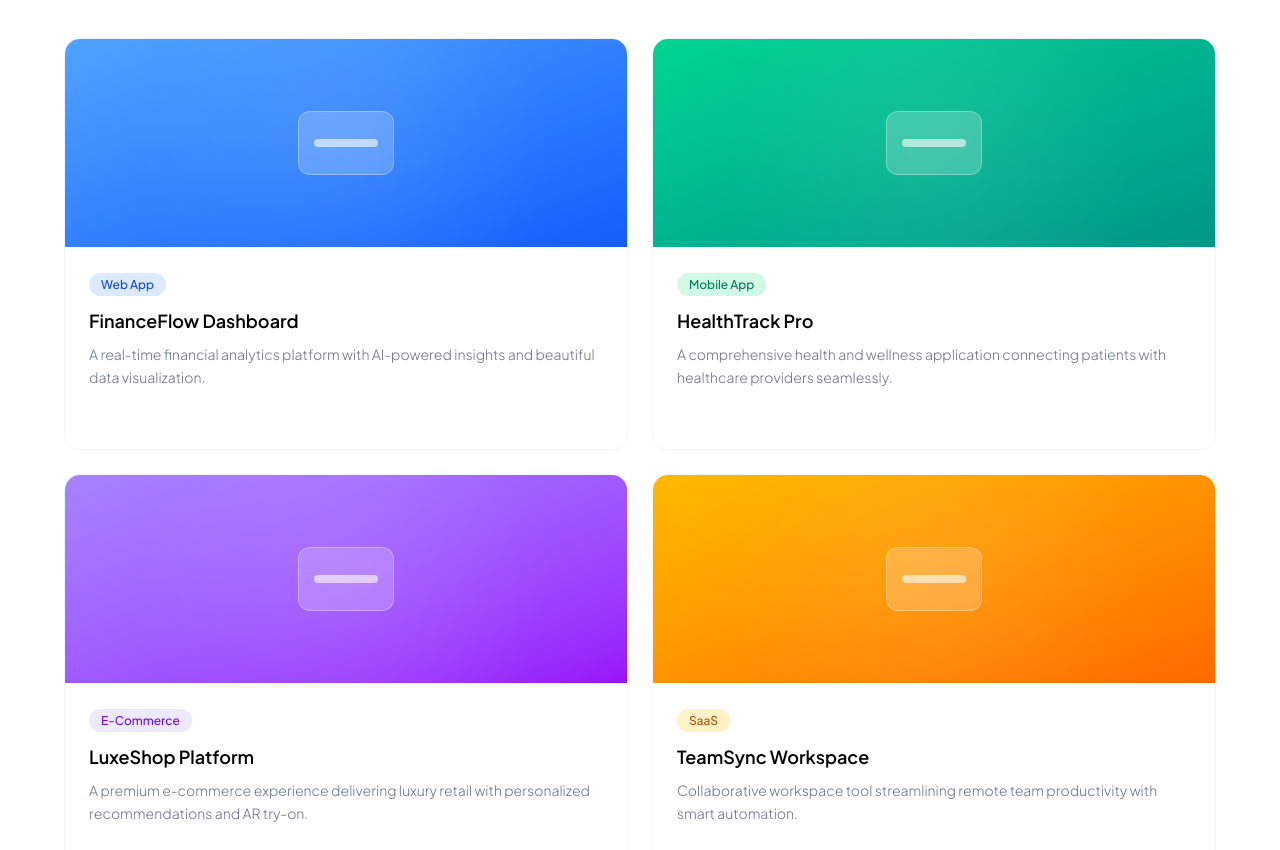
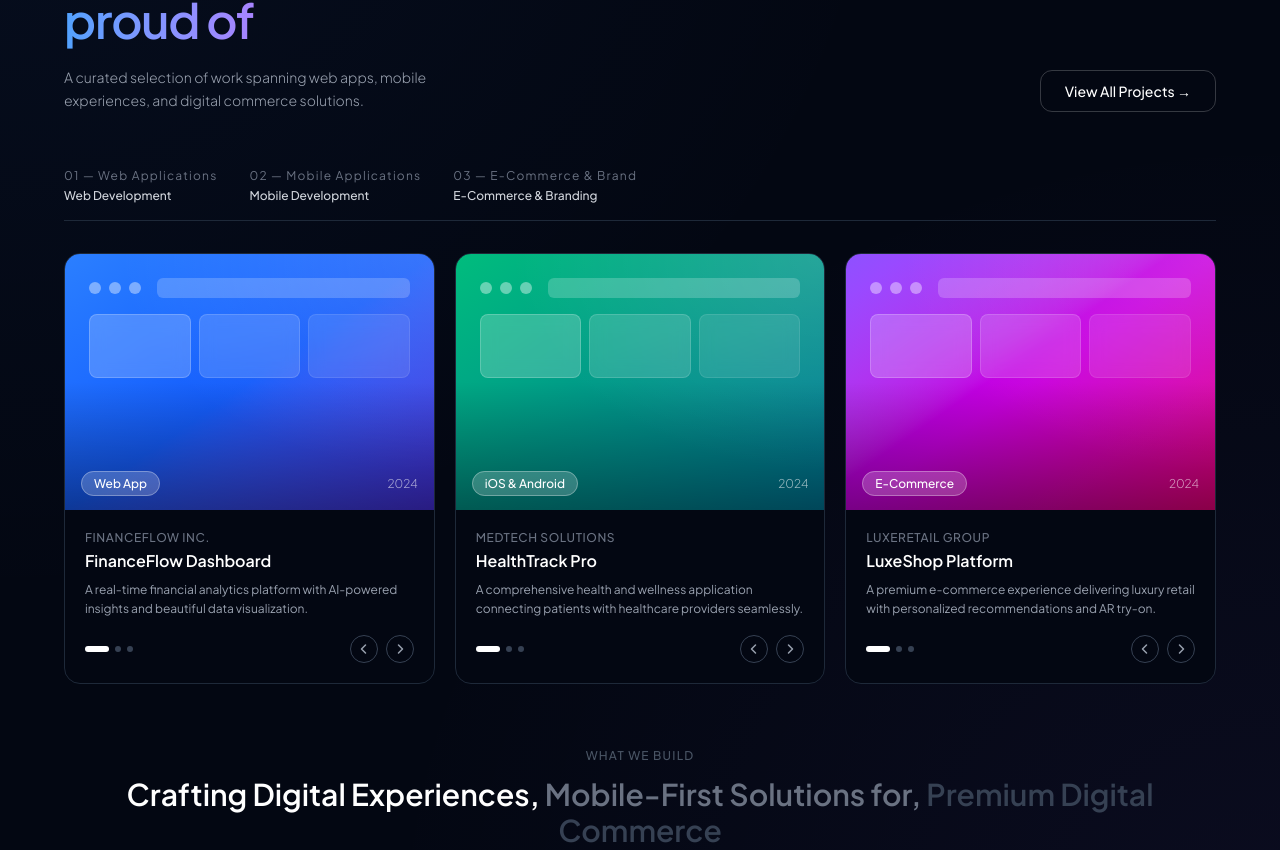
Before and after one commit to Prempujara/seravion, a Next.js app: page / in a window 1280 px wide. Shown: the part 2590-3440 px from the top of the page. Built offline with nearby package versions, Linux system fonts and the light colour scheme.

Commit message:
feat(works): add page with three sliders and animations

```diff
--- a/components/work/work.tsx
+++ b/components/work/work.tsx
@@ -1,83 +1,339 @@
-const projects = [
+"use client";
+
+import { useState, useEffect, useCallback } from "react";
+
+const sliders = [
+  {
+    id: 1,
+    label: "01 — Web Applications",
+    heading: "Crafting Digital Experiences That Convert",
+    subheading: "Web Development",
+    projects: [
       {
         tag: "Web App",
         title: "FinanceFlow Dashboard",
         desc: "A real-time financial analytics platform with AI-powered insights and beautiful data visualization.",
-    gradient: "from-blue-400 to-blue-600",
-    accent: "bg-blue-100 text-blue-700",
-  },
-  {
-    tag: "Mobile App",
-    title: "HealthTrack Pro",
-    desc: "A comprehensive health and wellness application connecting patients with healthcare providers seamlessly.",
-    gradient: "from-emerald-400 to-teal-600",
-    accent: "bg-emerald-100 text-emerald-700",
-  },
-  {
-    tag: "E-Commerce",
-    title: "LuxeShop Platform",
-    desc: "A premium e-commerce experience delivering luxury retail with personalized recommendations and AR try-on.",
-    gradient: "from-violet-400 to-purple-600",
-    accent: "bg-violet-100 text-violet-700",
+        gradient: "from-blue-500 via-blue-600 to-indigo-700",
+        year: "2024",
+        client: "FinanceFlow Inc.",
       },
       {
         tag: "SaaS",
         title: "TeamSync Workspace",
         desc: "Collaborative workspace tool streamlining remote team productivity with smart automation.",
-    gradient: "from-amber-400 to-orange-500",
-    accent: "bg-amber-100 text-amber-700",
+        gradient: "from-violet-500 via-purple-600 to-indigo-700",
+        year: "2024",
+        client: "TeamSync Ltd.",
+      },
+      {
+        tag: "Dashboard",
+        title: "Analytics Hub",
+        desc: "A centralized analytics platform that unifies data from multiple sources into actionable insights.",
+        gradient: "from-cyan-500 via-teal-600 to-blue-700",
+        year: "2023",
+        client: "DataBridge Corp.",
+      },
+    ],
+  },
+  {
+    id: 2,
+    label: "02 — Mobile Applications",
+    heading: "Mobile-First Solutions for Modern Users",
+    subheading: "Mobile Development",
+    projects: [
+      {
+        tag: "iOS & Android",
+        title: "HealthTrack Pro",
+        desc: "A comprehensive health and wellness application connecting patients with healthcare providers seamlessly.",
+        gradient: "from-emerald-500 via-teal-600 to-cyan-700",
+        year: "2024",
+        client: "MedTech Solutions",
+      },
+      {
+        tag: "Mobile App",
+        title: "FoodieMap",
+        desc: "Restaurant discovery app with AR-powered menus and social dining experiences across 50+ cities.",
+        gradient: "from-orange-500 via-red-500 to-rose-600",
+        year: "2024",
+        client: "Foodie Labs",
+      },
+      {
+        tag: "Fintech",
+        title: "PaySwift Wallet",
+        desc: "Secure mobile payment solution with biometric authentication and instant cross-border transfers.",
+        gradient: "from-amber-500 via-orange-500 to-red-600",
+        year: "2023",
+        client: "Swift Payments",
+      },
+    ],
+  },
+  {
+    id: 3,
+    label: "03 — E-Commerce & Brand",
+    heading: "Premium Digital Commerce Experiences",
+    subheading: "E-Commerce & Branding",
+    projects: [
+      {
+        tag: "E-Commerce",
+        title: "LuxeShop Platform",
+        desc: "A premium e-commerce experience delivering luxury retail with personalized recommendations and AR try-on.",
+        gradient: "from-violet-500 via-fuchsia-600 to-pink-600",
+        year: "2024",
+        client: "LuxeRetail Group",
+      },
+      {
+        tag: "Brand Identity",
+        title: "Aura Cosmetics",
+        desc: "Complete brand identity and digital presence for a luxury cosmetics brand entering global markets.",
+        gradient: "from-pink-500 via-rose-500 to-red-500",
+        year: "2023",
+        client: "Aura Beauty",
+      },
+      {
+        tag: "Marketplace",
+        title: "CraftHub Market",
+        desc: "A curated marketplace for independent artisans with AI-powered product discovery and creator analytics.",
+        gradient: "from-green-500 via-emerald-500 to-teal-600",
+        year: "2023",
+        client: "CraftHub Inc.",
+      },
+    ],
   },
 ];
 
+const WorkSlider = ({
+  slider,
+  isActive,
+  delayMs,
+}: {
+  slider: (typeof sliders)[0];
+  isActive: boolean;
+  delayMs: number;
+}) => {
+  const [activeProject, setActiveProject] = useState(0);
+  const [animating, setAnimating] = useState(false);
+  const [slideDir, setSlideDir] = useState<"left" | "right">("right");
+
+  const goTo = useCallback(
+    (index: number) => {
+      if (animating || index === activeProject) return;
+      setSlideDir(index > activeProject ? "right" : "left");
+      setAnimating(true);
+      setTimeout(() => {
+        setActiveProject(index);
+        setAnimating(false);
+      }, 350);
+    },
+    [animating, activeProject]
+  );
+
+  const prev = () => goTo((activeProject - 1 + slider.projects.length) % slider.projects.length);
+  const next = () => goTo((activeProject + 1) % slider.projects.length);
+
+  const project = slider.projects[activeProject];
+
+  return (
+    <div
+      className={`
+        relative rounded-2xl overflow-hidden bg-gray-950 border border-gray-800
+        transition-all duration-700 ease-out
+        ${isActive ? "opacity-100 scale-100 translate-y-0" : "opacity-0 scale-95 translate-y-8"}
+      `}
+      style={{
+        transitionDelay: isActive ? `${delayMs}ms` : "0ms",
+      }}
+    >
+      {/* Background gradient card */}
+      <div
+        className={`
+          relative h-56 sm:h-64 bg-gradient-to-br ${project.gradient}
+          transition-all duration-350 ease-in-out overflow-hidden
+          ${animating ? (slideDir === "right" ? "-translate-x-full opacity-0" : "translate-x-full opacity-0") : "translate-x-0 opacity-100"}
+        `}
+      >
+        {/* Decorative elements */}
+        <div className="absolute inset-0 bg-[radial-gradient(ellipse_at_top_right,rgba(255,255,255,0.15),transparent_60%)]" />
+        <div className="absolute bottom-0 left-0 right-0 h-1/2 bg-gradient-to-t from-black/40 to-transparent" />
+
+        {/* Mock UI elements */}
+        <div className="absolute top-6 left-6 right-6">
+          <div className="flex items-center gap-2 mb-4">
+            <div className="w-3 h-3 rounded-full bg-white/40" />
+            <div className="w-3 h-3 rounded-full bg-white/40" />
+            <div className="w-3 h-3 rounded-full bg-white/40" />
+            <div className="flex-1 h-5 rounded-md bg-white/20 ml-2" />
+          </div>
+          <div className="grid grid-cols-3 gap-2">
+            <div className="h-16 rounded-lg bg-white/20 backdrop-blur-sm border border-white/20" />
+            <div className="h-16 rounded-lg bg-white/15 backdrop-blur-sm border border-white/15" />
+            <div className="h-16 rounded-lg bg-white/10 backdrop-blur-sm border border-white/10" />
+          </div>
+        </div>
+
+        {/* Tag */}
+        <div className="absolute bottom-4 left-4">
+          <span className="bg-white/20 backdrop-blur-sm text-white text-xs font-medium px-3 py-1 rounded-full border border-white/30">
+            {project.tag}
+          </span>
+        </div>
+
+        {/* Year */}
+        <div className="absolute bottom-4 right-4">
+          <span className="text-white/60 text-xs font-light">{project.year}</span>
+        </div>
+      </div>
+
+      {/* Content */}
+      <div className="p-5">
+        <div
+          className={`
+            transition-all duration-350 ease-in-out
+            ${animating ? "opacity-0 translate-y-4" : "opacity-100 translate-y-0"}
+          `}
+        >
+          <p className="text-gray-500 text-xs font-medium mb-1 tracking-wider uppercase">
+            {project.client}
+          </p>
+          <h3 className="text-white text-base font-semibold leading-snug mb-2">
+            {project.title}
+          </h3>
+          <p className="text-gray-400 text-xs leading-relaxed line-clamp-2">{project.desc}</p>
+        </div>
+
+        {/* Navigation */}
+        <div className="flex items-center justify-between mt-4">
+          <div className="flex gap-1.5">
+            {slider.projects.map((_, i) => (
+              <button
+                key={i}
+                onClick={() => goTo(i)}
+                className={`h-1.5 rounded-full transition-all duration-300 ${
+                  i === activeProject ? "w-6 bg-white" : "w-1.5 bg-gray-700 hover:bg-gray-500"
+                }`}
+              />
+            ))}
+          </div>
+          <div className="flex gap-2">
+            <button
+              onClick={prev}
+              className="w-7 h-7 rounded-full border border-gray-700 flex items-center justify-center text-gray-400 hover:border-white hover:text-white transition-all duration-200 hover:scale-110"
+            >
+              <svg width="12" height="12" viewBox="0 0 12 12" fill="none">
+                <path d="M7.5 2L3.5 6L7.5 10" stroke="currentColor" strokeWidth="1.5" strokeLinecap="round" strokeLinejoin="round" />
+              </svg>
+            </button>
+            <button
+              onClick={next}
+              className="w-7 h-7 rounded-full border border-gray-700 flex items-center justify-center text-gray-400 hover:border-white hover:text-white transition-all duration-200 hover:scale-110"
+            >
+              <svg width="12" height="12" viewBox="0 0 12 12" fill="none">
+                <path d="M4.5 2L8.5 6L4.5 10" stroke="currentColor" strokeWidth="1.5" strokeLinecap="round" strokeLinejoin="round" />
+              </svg>
+            </button>
+          </div>
+        </div>
+      </div>
+    </div>
+  );
+};
+
 const Work = () => {
+  const [visible, setVisible] = useState(false);
+
+  useEffect(() => {
+    const observer = new IntersectionObserver(
+      ([entry]) => {
+        if (entry.isIntersecting) {
+          setVisible(true);
+        }
+      },
+      { threshold: 0.1 }
+    );
+
+    const section = document.getElementById("work");
+    if (section) observer.observe(section);
+
+    return () => observer.disconnect();
+  }, []);
+
   return (
-    <section id="work" className="bg-white py-24 px-6">
-      <div className="max-w-6xl mx-auto">
+    <section id="work" className="bg-gray-950 py-24 px-6 relative overflow-hidden">
+      {/* Background decoration */}
+      <div className="absolute inset-0 bg-[radial-gradient(ellipse_at_top_left,rgba(59,130,246,0.06),transparent_50%)]" />
+      <div className="absolute inset-0 bg-[radial-gradient(ellipse_at_bottom_right,rgba(139,92,246,0.06),transparent_50%)]" />
+
+      <div className="max-w-6xl mx-auto relative">
         {/* Section header */}
-        <div className="flex flex-col md:flex-row md:items-end justify-between mb-12 gap-6">
+        <div
+          className={`
+            flex flex-col md:flex-row md:items-end justify-between mb-14 gap-6
+            transition-all duration-700 ease-out
+            ${visible ? "opacity-100 translate-y-0" : "opacity-0 translate-y-8"}
+          `}
+        >
           <div>
-            <div className="inline-flex items-center gap-2 bg-gray-50 border border-gray-200 text-gray-500 text-xs font-medium px-4 py-1.5 rounded-full mb-4">
+            <div className="inline-flex items-center gap-2 bg-white/5 border border-white/10 text-gray-400 text-xs font-medium px-4 py-1.5 rounded-full mb-4">
+              <span className="w-1.5 h-1.5 rounded-full bg-blue-500 animate-pulse" />
               Our Work
             </div>
-            <h2 className="text-3xl md:text-5xl font-semibold text-black tracking-tight leading-tight">
-              Projects we&apos;re proud of
+            <h2 className="text-3xl md:text-5xl font-semibold text-white tracking-tight leading-tight">
+              Projects we&apos;re
+              <br />
+              <span className="text-transparent bg-clip-text bg-gradient-to-r from-blue-400 to-violet-400">
+                proud of
+              </span>
             </h2>
+            <p className="mt-4 text-gray-400 text-sm font-light max-w-md leading-relaxed">
+              A curated selection of work spanning web apps, mobile experiences, and digital commerce solutions.
+            </p>
           </div>
-          <button className="self-start md:self-auto text-sm font-medium text-blue-600 border border-blue-200 hover:bg-blue-50 transition-colors px-6 py-2.5 rounded-xl whitespace-nowrap">
+          <button className="self-start md:self-auto text-sm font-medium text-white border border-white/20 hover:border-white/50 hover:bg-white/5 transition-all duration-200 px-6 py-2.5 rounded-xl whitespace-nowrap">
             View All Projects →
           </button>
         </div>
 
-        {/* Projects grid */}
-        <div className="grid grid-cols-1 md:grid-cols-2 gap-6">
-          {projects.map((project, i) => (
+        {/* Slider labels */}
         <div
-              key={i}
-              className="group rounded-2xl overflow-hidden border border-gray-100 hover:shadow-xl transition-all duration-300 cursor-pointer"
+          className={`
+            hidden md:flex gap-8 mb-8 border-b border-gray-800 pb-4
+            transition-all duration-700 ease-out delay-100
+            ${visible ? "opacity-100 translate-y-0" : "opacity-0 translate-y-6"}
+          `}
         >
-              {/* Thumbnail */}
-              <div className={`bg-gradient-to-br ${project.gradient} h-52 flex items-center justify-center relative overflow-hidden`}>
-                <div className="absolute inset-0 opacity-20 bg-[radial-gradient(circle_at_50%_50%,rgba(255,255,255,0.4),transparent_70%)]" />
-                <div className="w-24 h-16 bg-white/20 rounded-xl backdrop-blur-sm border border-white/30 flex items-center justify-center">
-                  <div className="w-16 h-2 bg-white/60 rounded-full" />
+          {sliders.map((s) => (
+            <div key={s.id} className="flex flex-col gap-1">
+              <span className="text-gray-500 text-xs font-mono tracking-widest">{s.label}</span>
+              <span className="text-gray-300 text-xs font-medium">{s.subheading}</span>
             </div>
+          ))}
         </div>
 
-              {/* Content */}
-              <div className="p-6 bg-white">
-                <span className={`text-xs font-medium px-3 py-1 rounded-full ${project.accent}`}>
-                  {project.tag}
-                </span>
-                <h3 className="mt-3 text-lg font-semibold text-black group-hover:text-blue-600 transition-colors">
-                  {project.title}
+        {/* 3 Sliders Grid */}
+        <div className="grid grid-cols-1 md:grid-cols-3 gap-5">
+          {sliders.map((slider, i) => (
+            <WorkSlider
+              key={slider.id}
+              slider={slider}
+              isActive={visible}
+              delayMs={200 + i * 150}
+            />
+          ))}
+        </div>
+
+        {/* Bottom heading */}
+        <div
+          className={`
+            mt-16 text-center
+            transition-all duration-700 ease-out delay-500
+            ${visible ? "opacity-100 translate-y-0" : "opacity-0 translate-y-8"}
+          `}
+        >
+          <p className="text-gray-600 text-xs font-medium tracking-widest uppercase mb-3">What we build</p>
+          <h3 className="text-2xl md:text-3xl font-semibold text-white">
+            {sliders[0].heading.split(" ").slice(0, 3).join(" ")},{" "}
+            <span className="text-gray-500">{sliders[1].heading.split(" ").slice(0, 3).join(" ")},</span>{" "}
+            <span className="text-gray-700">{sliders[2].heading.split(" ").slice(0, 3).join(" ")}</span>
           </h3>
-                <p className="mt-2 text-sm text-gray-500 font-light leading-relaxed">{project.desc}</p>
-                <div className="mt-4 flex items-center gap-1 text-blue-600 text-sm font-medium opacity-0 group-hover:opacity-100 transition-all translate-y-1 group-hover:translate-y-0">
-                  Case Study →
-                </div>
-              </div>
-            </div>
-          ))}
         </div>
       </div>
     </section>
```
Lines whose indentation alone changed are shown as unchanged.
